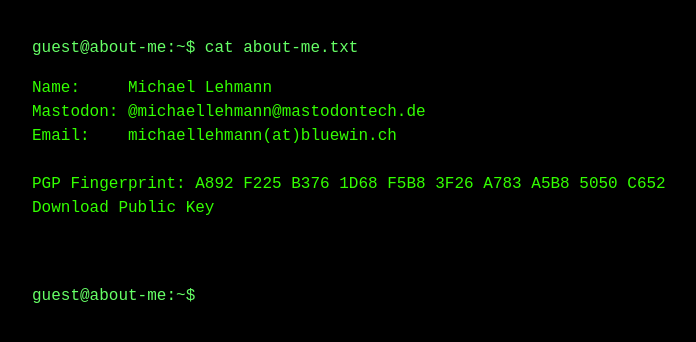
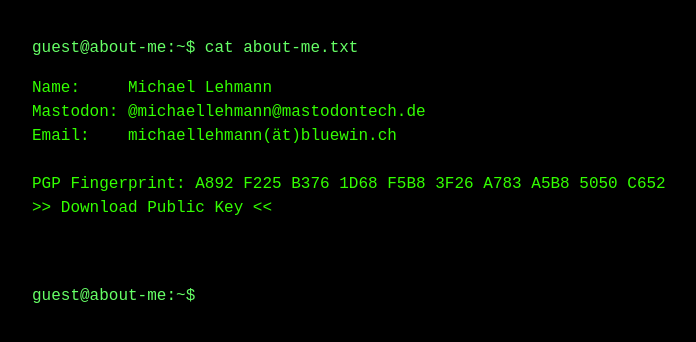
Before and after one commit to kattudden/about-me, a plain HTML site: page index.html in a window 1280 px wide. Shown: the whole page, without its empty margins (208-904 px from the left). Drawn offline with Linux system fonts and the light colour scheme.

Commit message:
Update index.html

```diff
--- a/index.html
+++ b/index.html
@@ -13,10 +13,10 @@
         <pre>
 Name:     Michael Lehmann
 Mastodon: <a href="https://mastodontech.de/@michaellehmann" target="_blank">@michaellehmann@mastodontech.de</a>
-Email:    michaellehmann(at)bluewin.ch
+Email:    michaellehmann(ät)bluewin.ch
 
 PGP Fingerprint: A892 F225 B376 1D68 F5B8 3F26 A783 A5B8 5050 C652
-<a href="key.pgp" target="_blank">Download Public Key</a>
+<a href="key.pgp">>> Download Public Key <<</a>
 
     </pre>
         <p class="prompt">guest@about-me:~$ </p>
```
